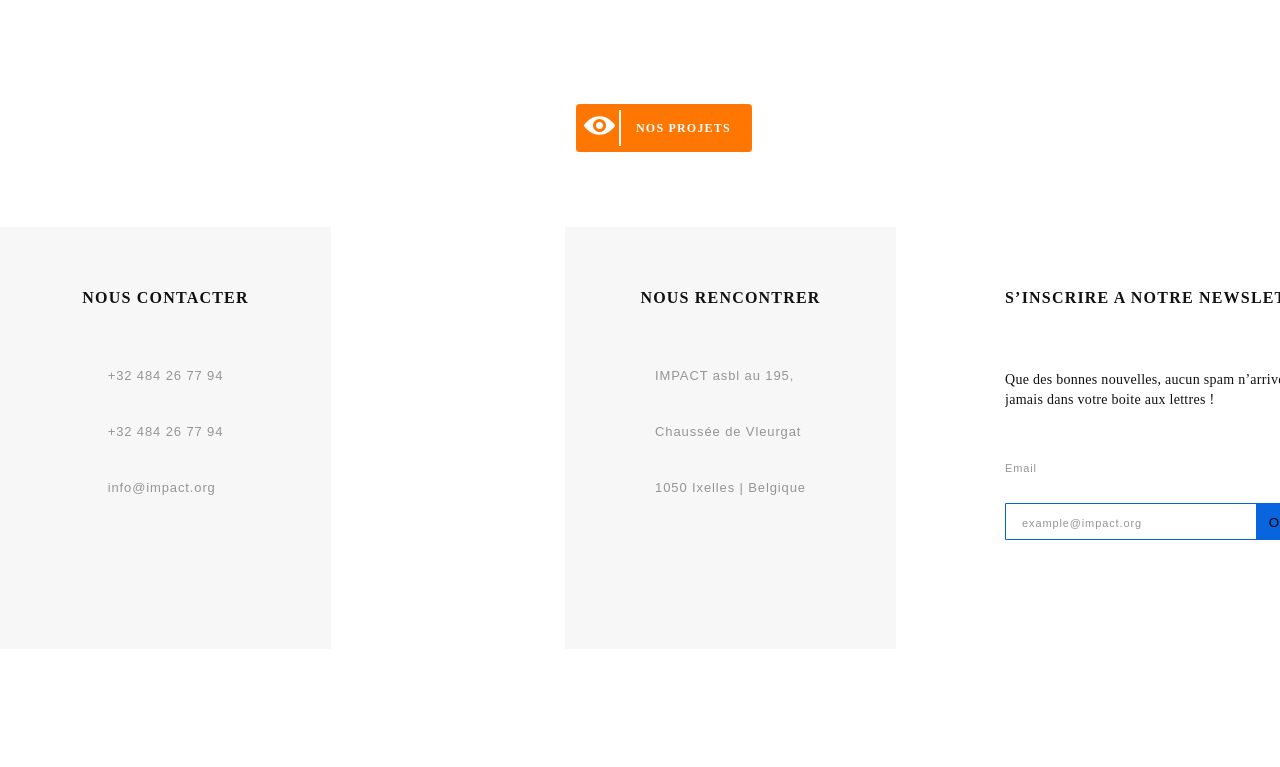
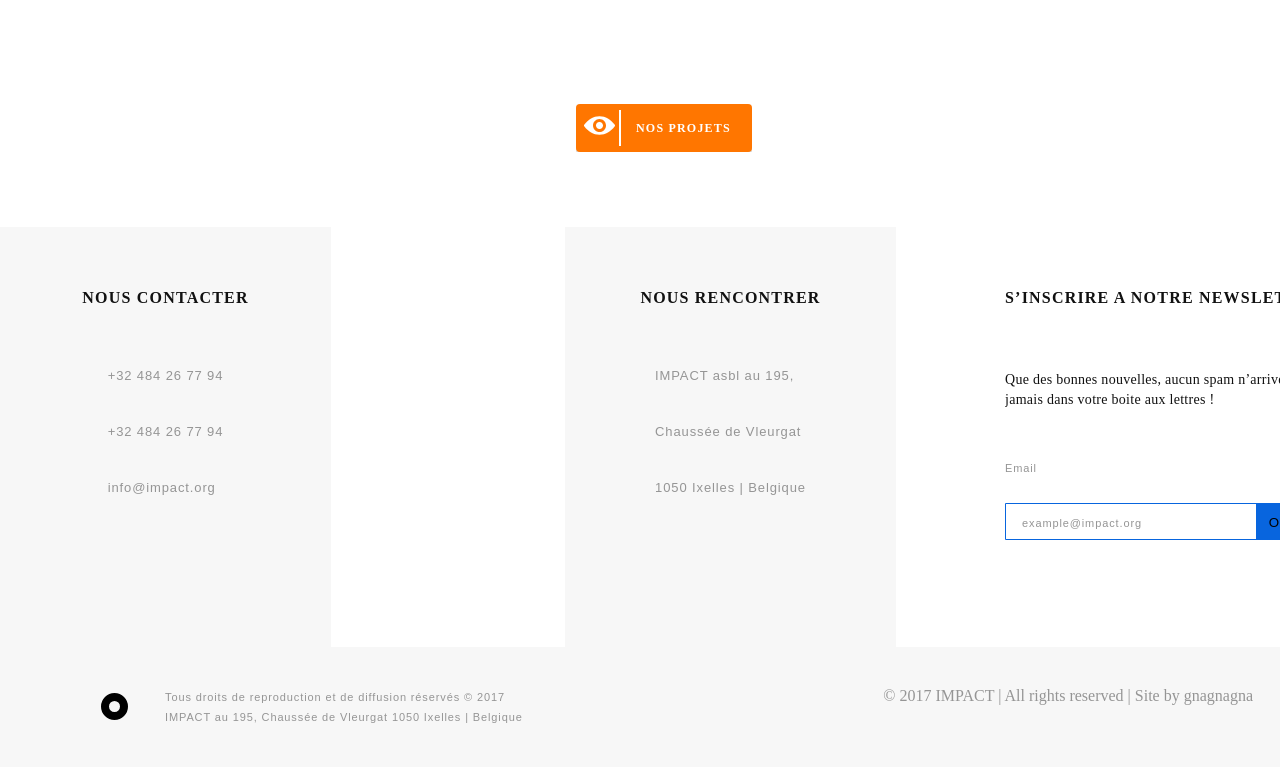
Before and after one commit to Davitbakradze/lesson09, a plain HTML site: page index.html in a window 1280 px wide. Shown: the part 4650-5417 px from the top of the page. Before the commit the page ends 5299 px from the top, so only its background shows below. Drawn offline with Linux system fonts and the light colour scheme.

Commit message:
added footer with content

```diff
--- a/index.html
+++ b/index.html
@@ -518,8 +518,29 @@
       </div>
     </section>
   </main>
-  <footer class="footer">
-
+  <footer>
+    <div class="footer">
+      <div class="footer-box">
+        <div class="footer-logo-text-box">
+          <div class="footer-logo-box">
+            <!--this is footer logo-->
+          </div>
+          <div class="footer-text-box">
+            <p class="footer-text">
+              Tous droits de reproduction et de diffusion réservés © 2017
+            </p>
+            <p class="footer-text">
+              IMPACT au 195, Chaussée de Vleurgat 1050 Ixelles | Belgique
+            </p>
+          </div>
+        </div>
+        <div class="license-box">
+          <p class="license">
+            © 2017 IMPACT | All rights reserved | Site by gnagnagna
+          </p>
+        </div>
+      </div>
+    </div>
   </footer>
 </body>
 </html>
--- a/style.css
+++ b/style.css
@@ -713,3 +713,54 @@ li:nth-of-type(4){
   border-top-right-radius: 4px;
   border-bottom-right-radius: 4px;
 }
+
+.footer{
+  position: absolute;
+  top: 5296.75px;
+  width: 100%;
+  height: 120px;
+  background-color:  #F7F7F7;
+  display: flex;
+  align-items: center;
+}
+
+.footer-box{
+  margin-left: 90px;
+  margin-left: 101px;
+  width: 90%;
+  display: flex;
+  justify-content: space-between;
+}
+
+.footer-logo-text-box{
+  display: flex;
+  align-items: center;
+}
+
+.footer-logo-box{
+  width: 27px;
+  height: 27px;
+  border: 8px solid var(--unnamed-color-000000);
+  border: 8px solid #000000;
+  opacity: 1;
+  border-radius: 50%;
+}
+
+.footer-text-box{
+  display: flex;
+  flex-direction: column;
+  margin-left: 37px;
+}
+
+.footer-text{
+  font: normal normal normal 11px/20px Arial;
+  letter-spacing: 0.88px;
+  color: #959595;
+}
+
+.license{
+  text-align: left;
+  letter-spacing: NaNpx;
+  color: #959595;
+  opacity: 1;
+}
```
